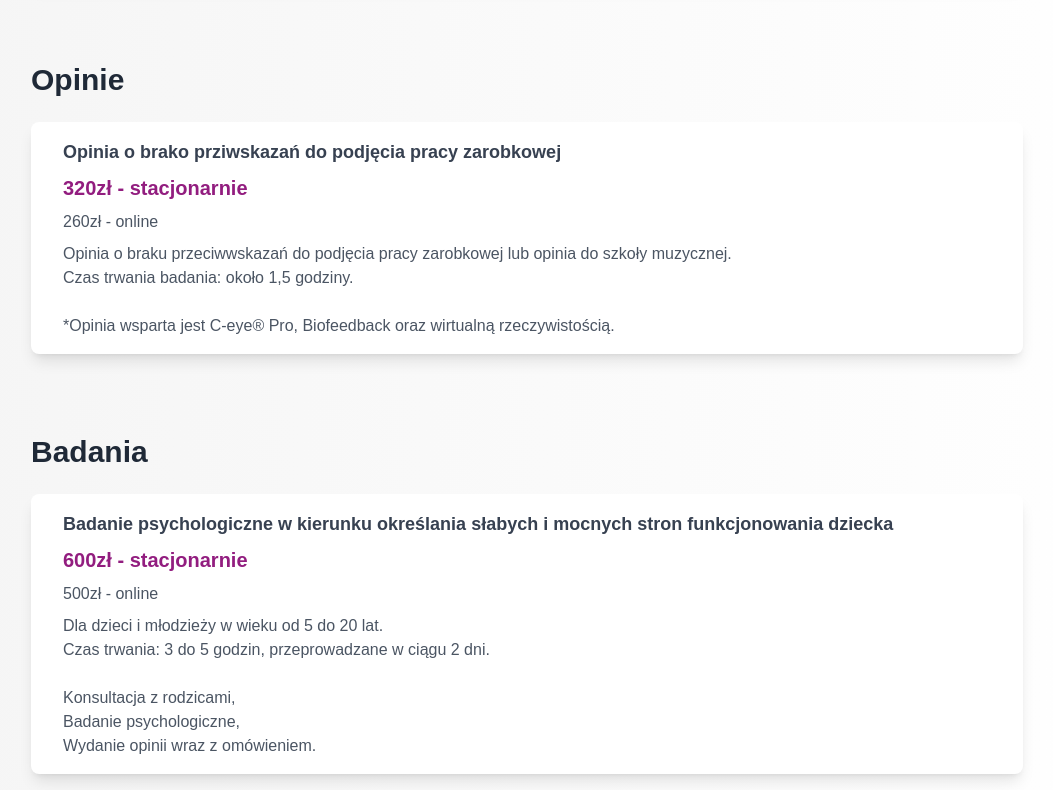
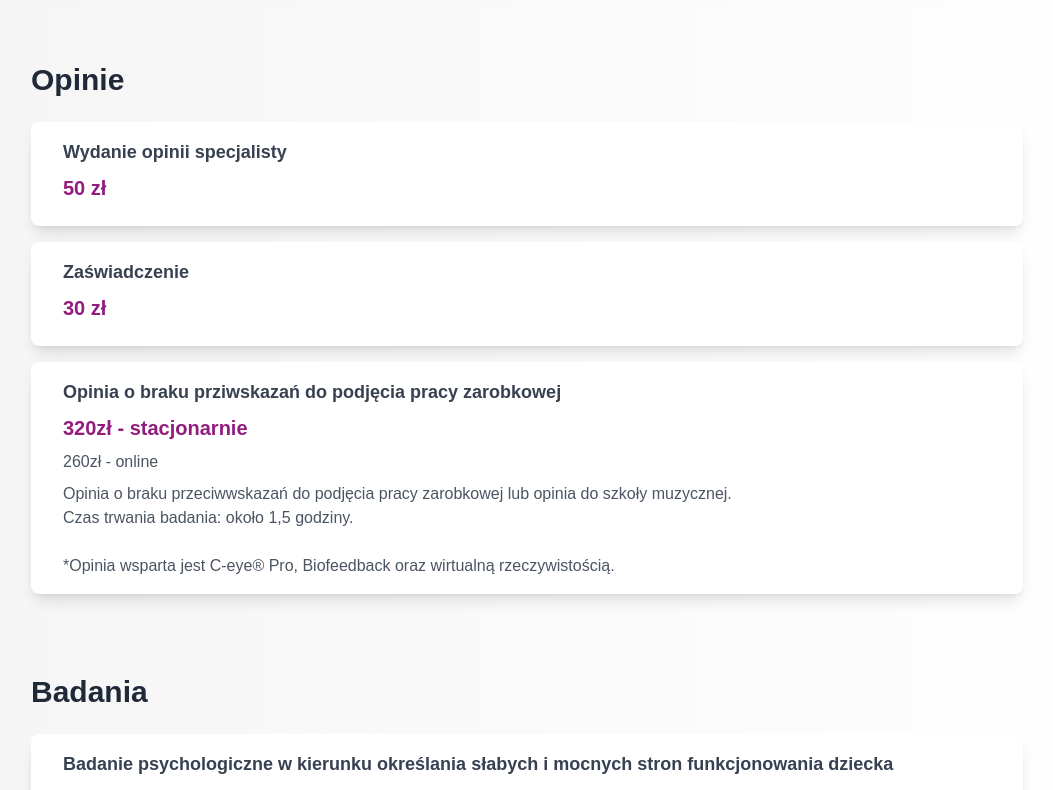
Before and after one commit to FifiLen/Strona-poradni-ppp, a Next.js app: page /PriceList in a window 1280 px wide. Shown: the part 6080-6870 px from the top of the page, without its empty margins (113-1166 px from the left). Built offline with nearby package versions, Linux system fonts and the light colour scheme.

Commit message:
zmiany dla pricelist oraz adosa

```diff
--- a/app/ADOS-2/page.jsx
+++ b/app/ADOS-2/page.jsx
@@ -56,7 +56,17 @@ const Ados = () => {
       shortTitle: 'Czym jest ADOS-2?',
       content: (
       <div className=' mx-4 my-2'>
-      <p className=' text-gray-700'>ADOS-2, czyli Autism Diagnostic Observation Schedule, Second Edition, jest narzędziem wykorzystywanym do diagnozy autyzmu oraz innych zaburzeń ze spektrum autyzmu (ASD) <b>dla dzieci od 12 miesiąca życia do osób dorosłych</b>, które nie zostały dotąd zdiagnozowane<br /> a podejrzewają u siebie lub swoich bliskich spektrum autyzmy lub zespół Aspergera. Wiek Pacjenta ma jedynie wpływ na to, na jakich interakcjach z diagnostą opiera się u konkretnej osoby diagnostyka ADOS-2. Test jest również dostosowany do możliwości osób, które mają trudności ze słownym komunikowaniem się.</p>
+      <p className=' text-gray-700'>ADOS-2, czyli Autism Diagnostic Observation Schedule, Second Edition, jest narzędziem wykorzystywanym do diagnozy autyzmu oraz innych zaburzeń ze spektrum autyzmu (ASD) <b>dla dzieci od 12 miesiąca życia do osób dorosłych</b>, które nie zostały dotąd zdiagnozowane<br /> a podejrzewają u siebie lub swoich bliskich spektrum autyzmy lub zespół Aspergera. Wiek Pacjenta ma jedynie wpływ na to, na jakich interakcjach z diagnostą opiera się u konkretnej osoby diagnostyka ADOS-2. Test jest również dostosowany do możliwości osób, które mają trudności ze słownym komunikowaniem się.</p><br />
+      <p>ADOS-2 stanowi częściowo ustrukturyzowany, wystandaryzowany protokół obserwacji, wykorzystywany w diagnozowaniu osób z zaburzeniami ze spektrum autyzmu (ASD).<br /><br />
+
+Narzędzie obejmuje zestaw prób prowokujących osobę badaną do określonych zachowań społecznych, co umożliwia obserwowanie jej w trakcie naturalnie przebiegającej interakcji z badającym. Wymaga posługiwania się wystandaryzowanym zestawem pomocy i kierowania się ściśle zdefiniowanymi kryteriami oceny, ale procedurę badania charakteryzuje znaczny stopień elastyczności.<br /><br />
+
+Składa się z pięciu modułów (wersji) przeznaczonych dla badanych różniących się wiekiem i poziomem rozwoju ekspresji językowej. Na podstawie obserwacji diagnosta ocenia różne aspekty zachowania, reprezentujące pięć kategorii: Język i komunikacja, Wzajemność w interakcjach społecznych, Zabawa/Wyobraźnia, Zachowania stereotypowe i sztywne zainteresowania, Inne zachowania odbiegające od normy.<br /><br />
+
+Oprócz danych jakościowych w efekcie badania uzyskuje się wyniki ilościowe w dwu skalach: Afekt społeczny oraz Ograniczone i powtarzane zachowanie, a także wynik całkowity. Porównanie tego wyniku z odpowiednim dla danego modułu progiem odsiewowym pozwala na określenie, czy zachowanie badanego wskazuje, czy nie wskazuje na zaburzenia ze spektrum autyzmu, a w przypadku najmłodszych badanych (w wieku poniżej 31 miesięcy) – na określenie stopnia, w jakim zachowanie dziecka budzi niepokój.<br /><br />
+
+W odniesieniu do badanych w wieku powyżej 30 miesięcy oblicza się też na podstawie wyniku całkowitego wynik porównawczy, wyrażony w skali 1-10, wskazujący na nasilenie zaburzeń i pozwalający na porównania interindywidualne.
+</p>
       </div>
       ),
       ref: useRef(null),
--- a/app/PriceList/page.jsx
+++ b/app/PriceList/page.jsx
@@ -316,10 +316,24 @@ const PriceList = () => {
 
 
     /* Opinie */
+    {
+      category: "Opinie",
+      name: "Wydanie opinii specjalisty",
+      variant: null,
+      price: "50 zł",
+      info: null
+    },
+    {
+      category: "Opinie",
+      name: "Zaświadczenie",
+      variant: null,
+      price: "30 zł",
+      info: null
+    },
 
     {
       category: "Opinie",
-      name: "Opinia o brako prziwskazań do podjęcia pracy zarobkowej",
+      name: "Opinia o braku prziwskazań do podjęcia pracy zarobkowej",
       price: "320zł - stacjonarnie",
       variant: "260zł - online",
       info: (
@@ -565,7 +579,7 @@ const PriceList = () => {
       ageRange: "od 6 miesiąca życia",
       info: (
         <p>
-        Badanie logopedyczne przeznaczone dla dzieci od&nbsp;6.&nbsp;miesiąca życia. Za&nbsp;pomocą KOLD-PT dokonuje się wszechstronnej diagnozy funkcji mowy i&nbsp;języka, co&nbsp;umożliwia wczesne wykrywanie ewentualnych nieprawidłowości oraz planowanie indywidualnej terapii. Badanie prowadzone jest w&nbsp;formie kart oceny, które są&nbsp;dostosowane do&nbsp;wieku i&nbsp;poziomu rozwoju dziecka.
+        Badanie logopedyczne przeznaczone dla dzieci od&nbsp;12.&nbsp;miesiąca życia. Za&nbsp;pomocą KOLD-PT dokonuje się wszechstronnej diagnozy funkcji mowy i&nbsp;języka, co&nbsp;umożliwia wczesne wykrywanie ewentualnych nieprawidłowości oraz planowanie indywidualnej terapii. Badanie prowadzone jest w&nbsp;formie kart oceny, które są&nbsp;dostosowane do&nbsp;wieku i&nbsp;poziomu rozwoju dziecka.
     </p>
 
       )
@@ -630,6 +644,17 @@ const PriceList = () => {
 
 
   /* Fizjoterapia */
+  {
+    category: "Fizjoterapie",
+    name: "Fizjoterapia / Terapia Ruchowa",
+    variant: "Sesje fizjoterapii grupowe ze wspomaganiem VR",
+    price: "80 zł / 50 minut",
+    info: (
+      <p>
+                Fizjoterapia z&nbsp;wykorzystaniem technologii wirtualnej rzeczywistości (VR). Sesje terapeutyczne skupiają się na&nbsp;poprawie funkcji ruchowych, siły i&nbsp;koordynacji pacjenta. Wykorzystanie VR sprawia, że&nbsp;terapia jest bardziej angażująca, umożliwiając pacjentowi bardziej efektywne i&nbsp;przyjemne ćwiczenia.
+      </p>
+    )
+  },
 
   {
     category: "Fizjoterapie",
```
